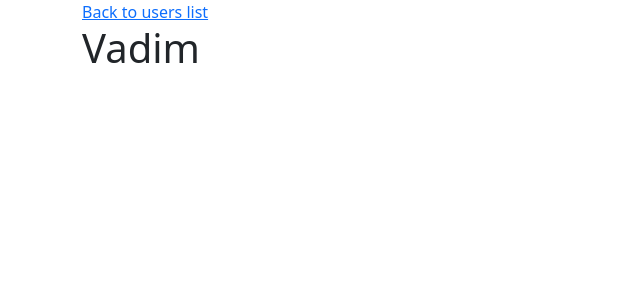
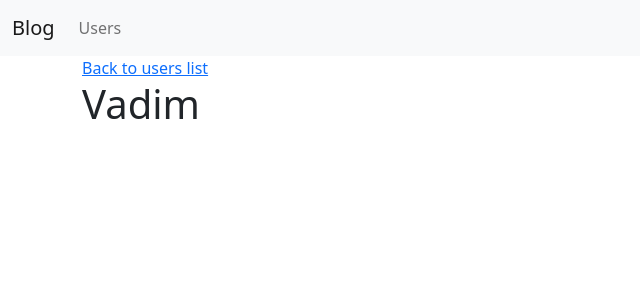
Before and after one commit to mbackReserved/GB_FlaskFW, a Flask app: page /users/1/ in a window 1280 px wide. Shown: the top 300 px of the page, without its empty margins (0-640 px from the left). Run offline with Flask 2, Linux system fonts and the light colour scheme; some libraries are stand-ins or nearby versions.

Commit message:
add navbar

```diff
--- a/blog/templates/base.html
+++ b/blog/templates/base.html
@@ -7,10 +7,31 @@
 
     <!-- Bootstrap CSS -->
     <link href="{{url_for('static', filename='css/bootstrap.min.css')}}" rel="stylesheet">
+    <script src="{{ url_for('static', filename='js/bootstrap.bundle.min.js') }}"></script>
 
     <title>{% block title %} Base {% endblock %}</title>
   </head>
   <body>
+    {# nav bar #}
+    <nav class="navbar navbar-expand-md navbar-light bg-light">
+    <div class="container-fluid">
+        <a class="navbar-brand" href="{{ url_for('index') }}">Blog</a>
+        <button class="navbar-toggler" type="button" data-bs-toggle="collapse"
+        data-bs-target="#navbarNavAltMarkup" aria-controls="navbarNavAltMarkup"
+        aria-expanded="false" aria-label="Toggle navigation">
+            <span class="navbar-toggler-icon"></span>
+        </button>
+        <div class="collapse navbar-collapse" id="navbarNavAltMarkup">
+            <div class="navbar-nav">
+                {% for (endpoint, label) in [('users_app.list', 'Users')] %}
+                    <a href="{{ url_for(endpoint) }}" class="nav-link {% if request.endpoint == endpoint -%}active{%- endif %}">
+                        {{ label }}
+                    </a>
+                {% endfor %}
+            </div>
+        </div>
+    </div>
+    </nav>
     <div class="container">
         {% block body %} Hello base!{% endblock %}
     </div>
```
